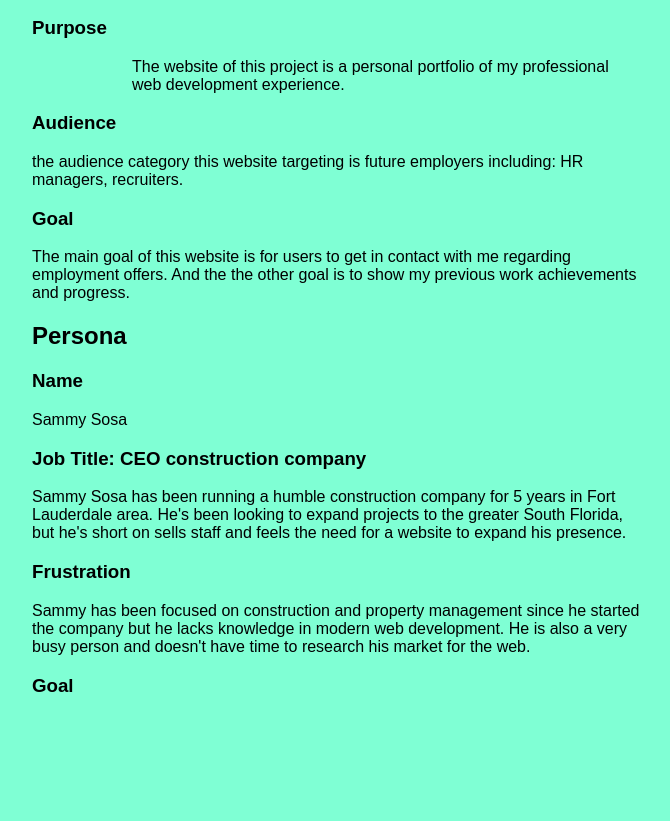
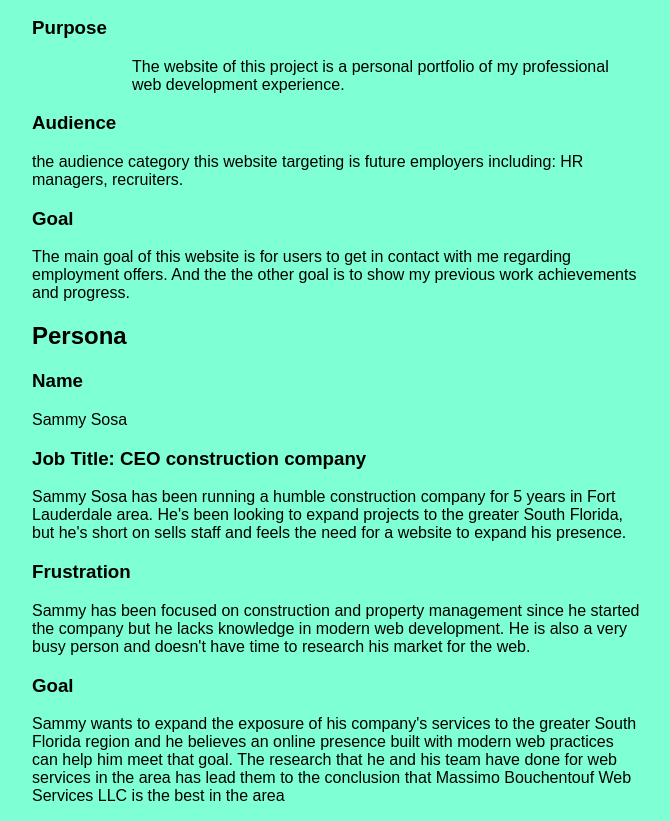
Before and after one commit to mbouchentouf/my-pwp-mileston, a plain HTML site: page public_html/documentation/milestone-1.html in a window 1280 px wide. Shown: the part 111-932 px from the top of the page, without its empty margins (303-973 px from the left). Before the commit the page ends 826 px from the top, so only its background shows below. Drawn offline with Linux system fonts and the light colour scheme.

```diff
--- a/public_html/documentation/milestone-1.html
+++ b/public_html/documentation/milestone-1.html
@@ -30,6 +30,6 @@
 <p>Sammy has been focused on construction and property management since he started the company but he lacks knowledge in modern web development. He is also a very busy person and doesn't have time to research his market for the web.</p>
 
 <h3>Goal</h3>
-<p></p>
+<p>Sammy wants to expand the exposure of his company's services to the greater South Florida region and he believes an online presence built with modern web practices can help him meet that goal. The research that he and his team have done for web services in the area has lead them to the conclusion that Massimo Bouchentouf Web Services LLC is the best in the area</p>
 </body>
 </html>
```
